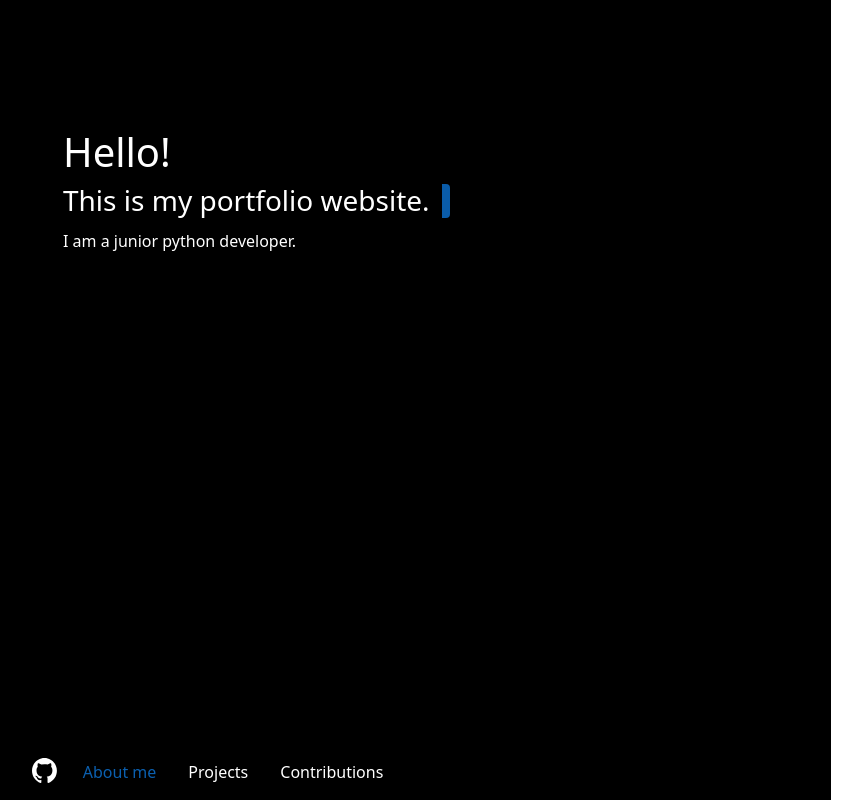
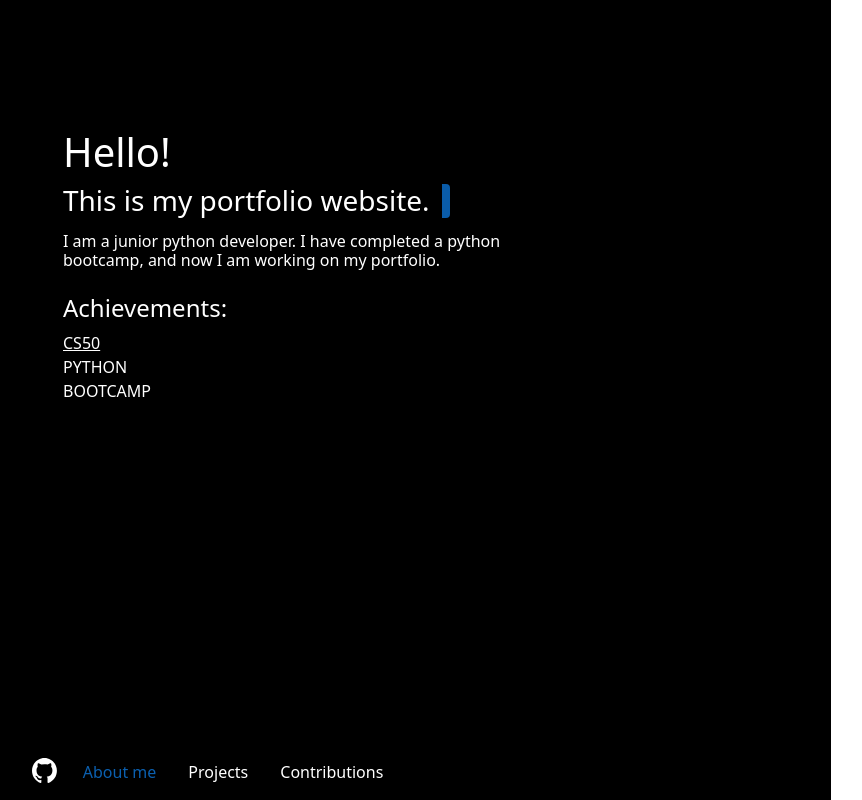
Before and after one commit to Vitaliew/website_portfolio, a Flask app: page / in a window 1280 px wide, after a click on "About me". Shown: the whole page, without its empty margins (1-863 px from the left). Run offline with Flask 3, Linux system fonts and the light colour scheme; some libraries are stand-ins or nearby versions.

Commit message:
Add achievement's list and changed the style

```diff
--- a/main.py
+++ b/main.py
@@ -11,11 +11,17 @@ for i in range(12):
 
 
 github_link = "https://github.com/Vitaliew"
+about_text = ("I am a junior python developer. I have completed a python bootcamp, and now I am working"
+              " on my portfolio.")
+achievements_dict = {"CS50": "https://certificates.cs50.io/19393c00-a2d1-49f2-b57d-e49e47007b5c.png?size=letter",
+                     "PYTHON BOOTCAMP": ""}
 
 
 @app.route("/")
 def home():
-    return render_template("index.html", contributions=contributions_list, projects=projects_list, github_link=github_link)
+    return render_template("index.html", contributions=contributions_list,
+                           projects=projects_list, github_link=github_link, about=about_text,
+                           achievements=achievements_dict)
 
 
 if __name__ == "__main__":
--- a/static/css/styles.css
+++ b/static/css/styles.css
@@ -77,8 +77,7 @@
     opacity: 0.55;
 }
 
-#about_text {
-    color: white;
+#about {
     opacity: 0;
     -webkit-transition: opacity 0.3s ease-in-out;
     -moz-transition: opacity 0.3s ease-in-out;
@@ -87,8 +86,23 @@
     transition: opacity 0.3s ease-in-out;
 }
 
-#about_text.fade {
+#about.fade {
     opacity:1;
+}
+
+
+.about_items {
+    color: white;
+}
+
+.about_links {
+    border: none;
+    color: inherit;
+    cursor: pointer;
+}
+
+.about-achievements:hover {
+    opacity: 0.55;
 }
 
 #projects {
--- a/static/js/script.js
+++ b/static/js/script.js
@@ -1,6 +1,6 @@
 var n = 0;
 function show_about() {
-  var x = document.getElementById("about_text");
+  var x = document.getElementById("about");
   var button_x = document.getElementById("about_btn")
   n = n + 1;
   if ( n % 2 == 0) {
--- a/templates/index.html
+++ b/templates/index.html
@@ -6,21 +6,34 @@
       <div class="row col typing">
           <h3 class="subtitle">This is my portfolio website.</h3>
       </div>
-      <div class="row col-9">
-          <h6 id="about_text" >I am a junior python developer.</h6>
+      <div id="about" class="row col-8">
+          <h6 class="about_items">{{ about }}</h6>
+          <p></p>
+          <h4 class="about_items">Achievements:</h4>
+          <ul class="about_items">
+              {% for achievement in achievements %}
+                <li class="row col-4 about-achievements">
+                    {% if achievements[achievement] == "" %}
+                        <p class="about_links"> {{ achievement }} </p>
+                    {% else %}
+                        <a class="about_links" href="{{ achievements[achievement] }}"> {{ achievement }} </a>
+                    {% endif %}
+                </li>
+              {% endfor %}
+          </ul>
       </div>
     </div>
     <div id="projects" class="container items">
         <ul>
           {% for project in projects %}
-            <p>{{ project }}</p>
+            <li>{{ project }}</li>
           {% endfor %}
         </ul>
     </div>
     <div id="contributions" class="container items">
         <ul>
           {% for contribution in contributions %}
-            <p>{{ contribution }}</p>
+            <li>{{ contribution }}</li>
           {% endfor %}
         </ul>
     </div>
```
